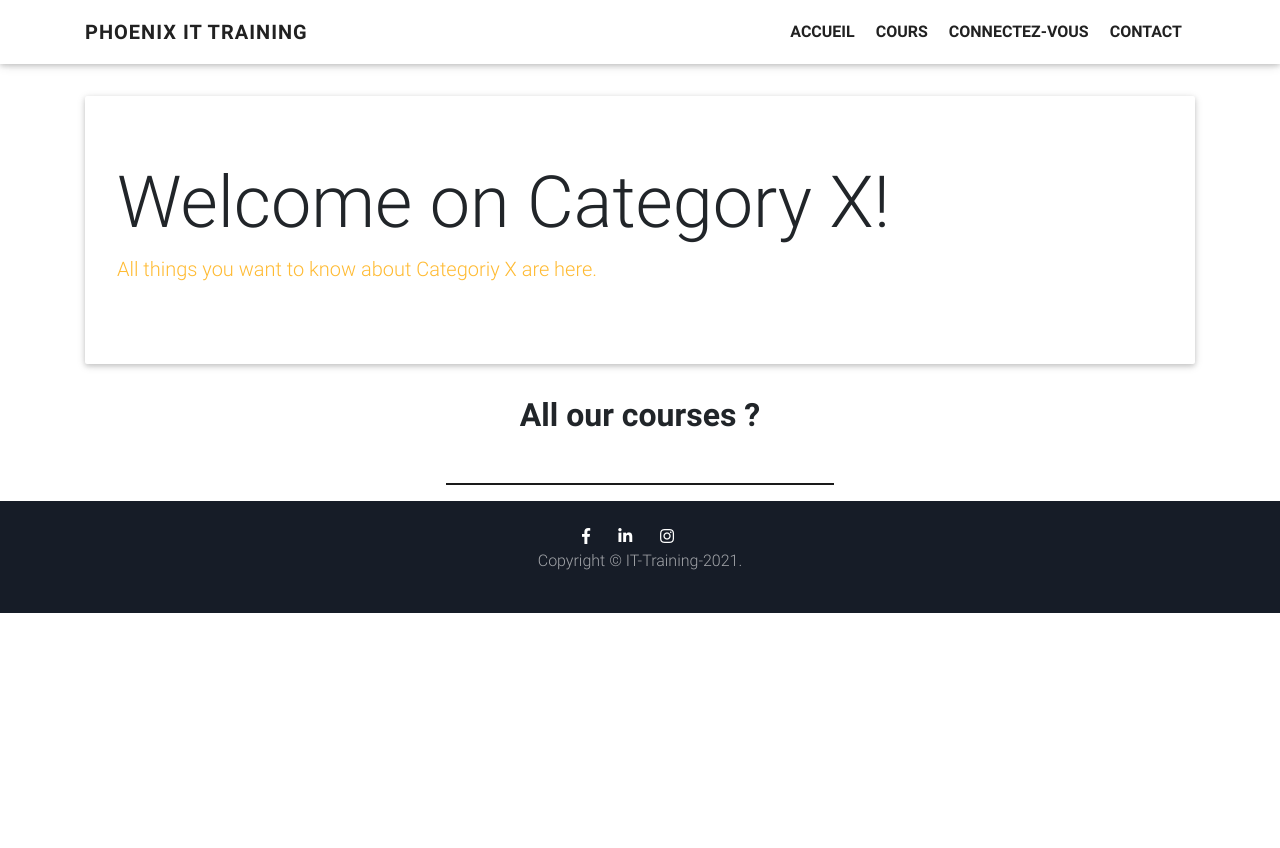
After one commit to phoenitixtraining/it-training, a Symfony app: template templates/courses/courses.html.twig in a window 1280 px wide. The commit adds this page. Run offline with Twig, Linux system fonts and the light colour scheme; the template is opened without the code that fills it, so the values that code supplies are empty; some libraries are stand-ins or nearby versions.

Commit message:
Create fixtures courses with 5 item Display list course on page

```diff
--- a/src/Controller/HomeController.php
+++ b/src/Controller/HomeController.php
@@ -24,4 +24,10 @@ class HomeController extends AbstractController
             'categories' => $categories
         ]);
     }
+
+    /**
+     * Display list course of one category
+     *
+     * @Route()
+     */
 }
--- a/src/DataFixtures/CategoriesFixtures.php
+++ b/src/DataFixtures/CategoriesFixtures.php
@@ -18,7 +18,8 @@ class CategoriesFixtures extends Fixture
             la composition Le LoremLe Lorem Ipsum est simplement du faux texte employé dans la compositi on et la mise en page avant impression.
             Le Lorem Ipsum est simplement du faux texte employé dans la composition et la mise en
             page avant impression</p>');
-            $cat -> setImg("http://placehold.it/350x150");
+            $cat -> setImg("https://via.placeholder.com/350x150");
+            $cat -> setSlug('tyuiop');
 
             $manager->persist($cat);
 
--- a/src/DataFixtures/Course.php
+++ b/src/DataFixtures/Course.php
@@ -10,7 +10,7 @@ class Course extends Fixture
 {
     public function load(ObjectManager $manager)
     {
-        for ($i = 0; $i < 20; $i++) {
+        for ($i = 0; $i < 5; $i++) {
             $course = new EntityCourse();
             $course -> setTitle('Course num'.$i);
             $course-> setContent('<p>Le Lorem Ipsum est simplement du faux texte employé dans
--- a/templates/base.html.twig
+++ b/templates/base.html.twig
@@ -82,7 +82,7 @@ google.maps.event.addDomListener(window, 'load', regular_map);
 				class="container">
 
 				<!-- Navbar brand -->
-				<a class="navbar-brand font-weight-bold text-dark" href="#">PHOENIX IT TRAINING</a>
+				<a class="navbar-brand font-weight-bold text-dark" href="{{ path ('home')}}">PHOENIX IT TRAINING</a>
 
 				<!-- Collapse button -->
 				<button class="navbar-toggler" type="button" data-toggle="collapse" data-target="#basicExampleNav" aria-controls="basicExampleNav" aria-expanded="false" aria-label="Toggle navigation">
@@ -98,12 +98,12 @@ google.maps.event.addDomListener(window, 'load', regular_map);
 						<!-- Links -->
 						<ul class="navbar-nav mr-auto smooth-scroll">
 							<li class="nav-item ">
-								<a class="nav-link text-dark font-weight-bold text-uppercase" href="#">Accueil
+								<a class="nav-link text-dark font-weight-bold text-uppercase" href="{{ path ('home')}}">Accueil
 
 								</a>
 							</li>
 							<li class="nav-item ">
-								<a class="nav-link text-dark font-weight-bold text-uppercase" href="#cours">Cours</a>
+								<a class="nav-link text-dark font-weight-bold text-uppercase" href="{{ path ('courses') }}">Cours</a>
 							</li>
 							<li class="nav-item ">
 								<a class="nav-link text-dark font-weight-bold text-uppercase" href="#connectez-vous">Connectez-Vous</a>
--- /dev/null
+++ b/templates/courses/courses.html.twig
@@ -0,0 +1,64 @@
+{% extends 'base.html.twig' %}
+
+{% block title %}Course List{% endblock %}
+
+{% block body %}
+
+	<div class="container mt-5"></br>
+</br>
+
+<div class="jumbotron" style="background-image: url(https://via.placeholder.com/760x350)">
+	<h1 class="display-3">Welcome on Category X!</h1>
+	<p class="lead text-warning">All things you want to know about Categoriy X are here.</p>
+
+</div>
+<section id="aboutus" class="text-center">
+    <h2 id="aboutus" class="mb-5 font-weight-bold">
+        All our courses ?
+    </h2>
+    <hr class="separator">
+
+<div
+	class="row">
+    {% for course in courses %}
+
+	<!--Grid column-->
+	<div
+		class="col-lg-4 col-md-12 mt-4">
+
+		<!--Card-->
+		<div
+			class="card">
+
+			<!--Card image-->
+			<div class="view overlay">
+				<img src="https://via.placeholder.com/350x150" class="card-img-top" alt="">
+				<a href="#">
+					<div class="mask rgba-white-slight"></div>
+				</a>
+			</div>
+
+			<!--Card content-->
+			<div
+				class="card-body">
+				<!--Title-->
+				<h4 class="card-title">{{ course.title }}
+				</h4>
+				<!--Text-->
+				<p class="card-text">{{course.content | slice(0, 50)| raw }}
+				</p>
+				<a href="#!" class="btn btn-grey">More Details</a>
+			</div>
+
+		</div>
+		<!--/.Card-->
+
+	</div>
+
+
+
+    {% endfor %}
+</div>
+</section>
+
+</div>{% endblock %}
```
Also changed, not shown: migrations/Version20210218121228.php (added, +31 -0 lines), src/Controller/CoursesController.php (added, +26 -0 lines), src/Entity/Categories.php (+17 -0 lines), templates/home/example.html (+50 -51 lines).
